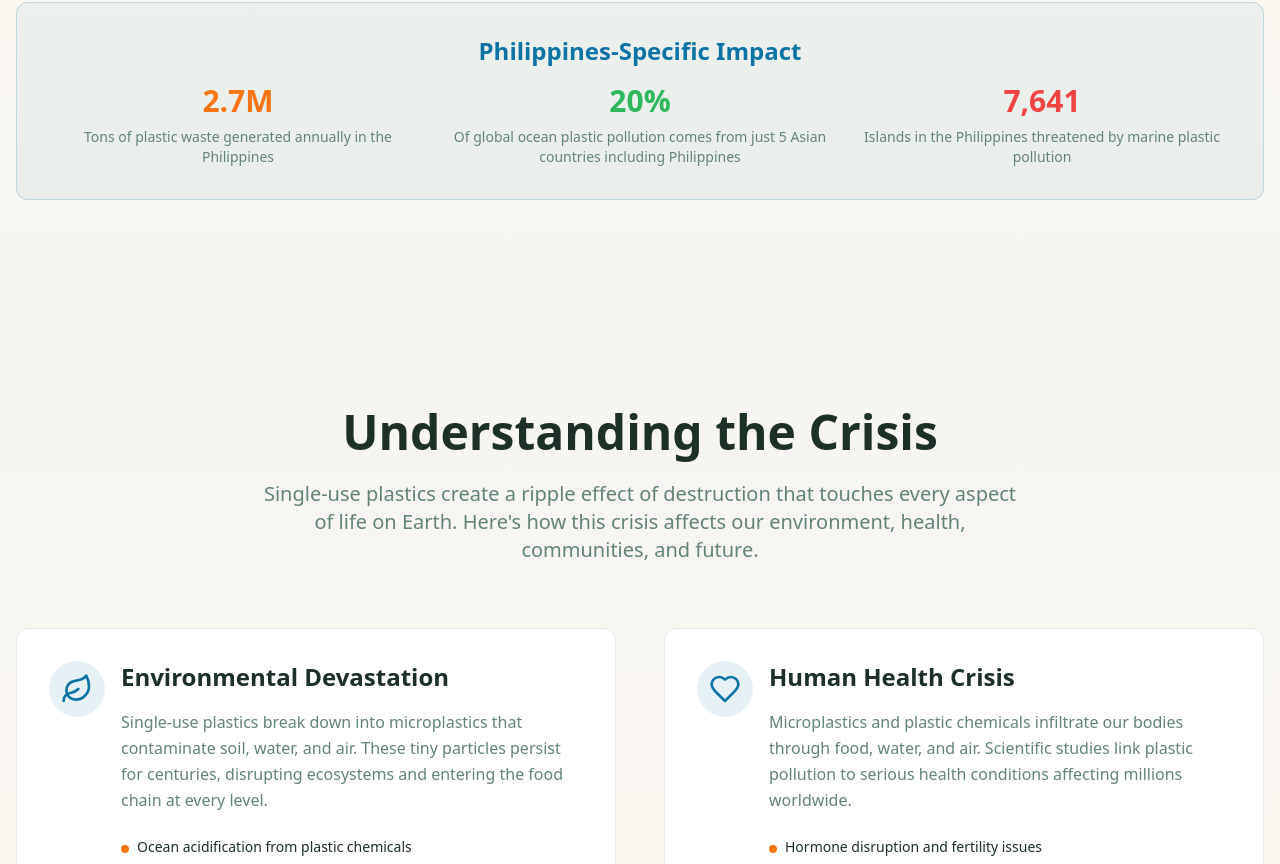
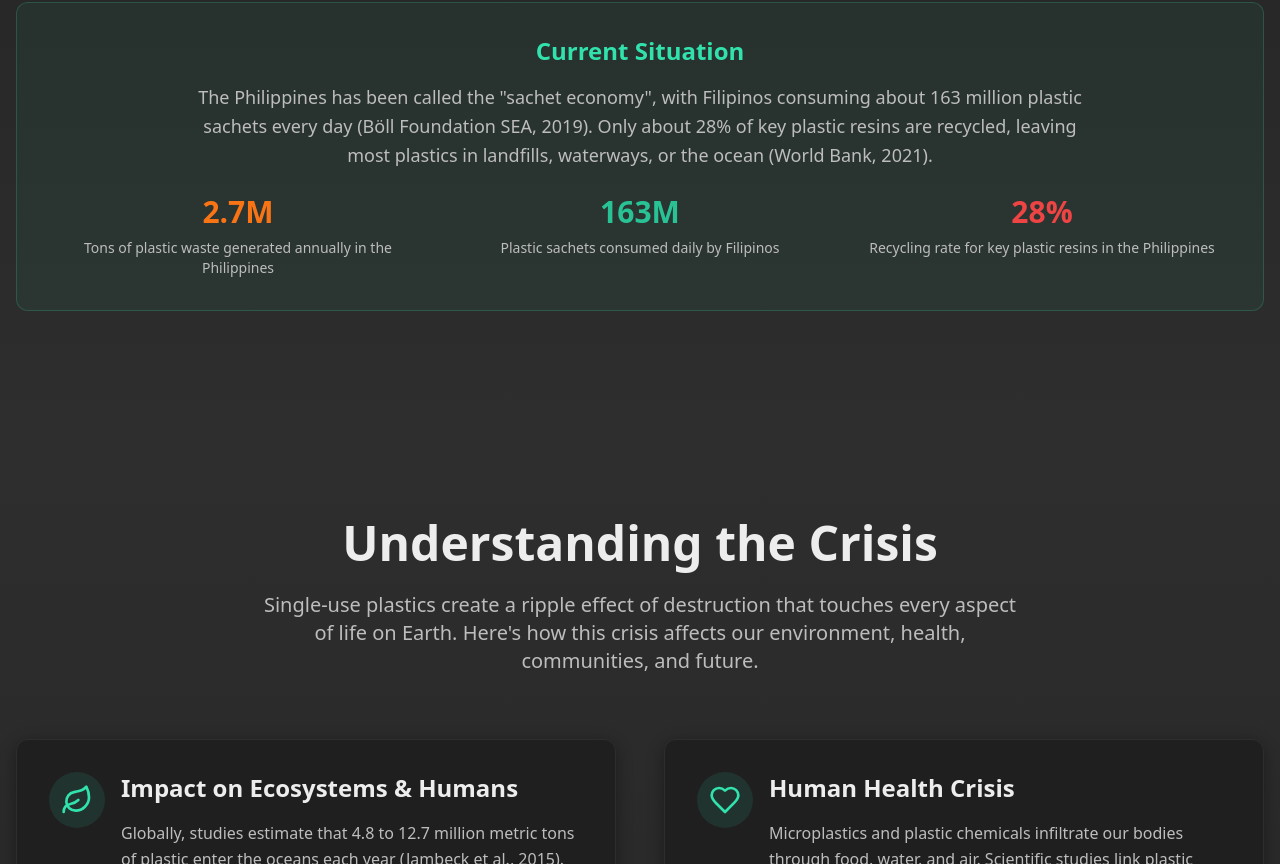
Before and after one commit to whosee21/plastic-foe-hero, a React (Vite) app: page / in a window 1280 px wide. Shown: the part 1456-2320 px from the top of the page. Built offline with nearby package versions, Linux system fonts and the light colour scheme; the HTML template or start-up script is replaced by a standard one.

Commit message:
Apply theme and interactions

```diff
--- a/src/components/EducationalContent.tsx
+++ b/src/components/EducationalContent.tsx
@@ -1,8 +1,8 @@
 import { Heart, Leaf, Users, AlertTriangle } from 'lucide-react';
 const impacts = [{
   icon: Leaf,
-  title: "Environmental Devastation",
-  description: "Single-use plastics break down into microplastics that contaminate soil, water, and air. These tiny particles persist for centuries, disrupting ecosystems and entering the food chain at every level.",
+  title: "Impact on Ecosystems & Humans",
+  description: "Globally, studies estimate that 4.8 to 12.7 million metric tons of plastic enter the oceans each year (Jambeck et al., 2015). Once in the marine environment, plastics break down into microplastics that harm ecosystems and can even enter the human food chain. Research shows that plastic debris causes entanglement, ingestion, and habitat damage for countless species (Gall & Thompson, 2015).",
   effects: ["Ocean acidification from plastic chemicals", "Habitat destruction in marine and terrestrial environments", "Disruption of natural carbon cycles", "Contamination of agricultural lands"]
 }, {
   icon: Heart,
@@ -11,8 +11,8 @@ const impacts = [{
   effects: ["Hormone disruption and fertility issues", "Increased cancer risks from toxic chemicals", "Respiratory problems from airborne microplastics", "Cardiovascular disease links to plastic additives"]
 }, {
   icon: Users,
-  title: "Community Impact",
-  description: "Plastic pollution disproportionately affects vulnerable communities, particularly in developing nations. Waste management failures create environmental injustice and economic hardship.",
+  title: "Why It Matters",
+  description: "Plastic pollution not only harms marine animals but also threatens livelihoods, fisheries, and human health. The United Nations warns that single-use plastics are one of the greatest environmental threats of our time (UNEP, 2018).",
   effects: ["Coastal communities losing livelihoods to pollution", "Indigenous peoples facing cultural site contamination", "Low-income areas bearing waste disposal burden", "Tourism industry losses from polluted environments"]
 }, {
   icon: AlertTriangle,
@@ -36,9 +36,10 @@ export const EducationalContent = () => {
         <div className="grid grid-cols-1 lg:grid-cols-2 gap-12">
           {impacts.map((impact, index) => {
           const IconComponent = impact.icon;
-          return <div key={index} className="p-8 rounded-xl bg-card border border-border shadow-soft hover:shadow-strong transition-all duration-300 animate-fade-up" style={{
-            animationDelay: `${index * 0.3}s`
-          }}>
+           return <div key={index} className="p-8 rounded-xl bg-card border border-border card-hover animate-fade-up" style={{
+             animationDelay: `${index * 0.3}s`,
+             boxShadow: 'var(--shadow-card)'
+           }}>
                 <div className="flex items-start space-x-4">
                   <div className="flex-shrink-0 p-3 rounded-full bg-primary/10">
                     <IconComponent className="w-8 h-8 text-primary" />
--- a/src/components/SourcesSection.tsx
+++ b/src/components/SourcesSection.tsx
@@ -2,27 +2,27 @@ export const SourcesSection = () => {
   const sources = [
     {
       title: "World Bank (2021)",
-      description: "Report on plastic waste generation and recycling challenges in the Philippines.",
+      description: "Market Study for the Philippines: Plastics Circularity Opportunities and Barriers. World Bank Group.",
       url: "https://openknowledge.worldbank.org/handle/10986/35608"
     },
     {
-      title: "Jambeck et al. (2015)",
-      description: "Study on how plastic waste enters oceans from land.",
+      title: "Jambeck, J. R., Geyer, R., Wilcox, C., Siegler, T. R., Perryman, M., Andrady, A., Narayan, R., & Law, K. L. (2015)",
+      description: "Plastic waste inputs from land into the ocean. Science, 347(6223), 768–771.",
       url: "https://doi.org/10.1126/science.1260352"
     },
     {
-      title: "Böll Foundation SEA (2019)",
-      description: "Plastic Atlas highlighting global and Philippine plastic use, including sachet economy.",
+      title: "Böll Foundation Southeast Asia (2019)",
+      description: "Plastic Atlas: Facts and figures about the world of synthetic polymers.",
       url: "https://ph.boell.org/en/2019/09/25/plastic-atlas"
     },
     {
-      title: "Gall & Thompson (2015)",
-      description: "Research on how plastic debris affects marine animals and ecosystems.",
+      title: "Gall, S. C., & Thompson, R. C. (2015)",
+      description: "The impact of debris on marine life. Marine Pollution Bulletin, 92(1–2), 170–179.",
       url: "https://doi.org/10.1016/j.marpolbul.2014.12.041"
     },
     {
       title: "United Nations Environment Programme (2018)",
-      description: "Global roadmap on reducing single-use plastics.",
+      description: "Single-use plastics: A roadmap for sustainability.",
       url: "https://www.unep.org/resources/report/single-use-plastics-roadmap-sustainability"
     }
   ];
@@ -43,11 +43,19 @@ export const SourcesSection = () => {
                 href={source.url}
                 target="_blank"
                 rel="noopener noreferrer"
-                className="font-medium text-primary hover:underline focus:underline focus:outline-none focus:ring-2 focus:ring-primary focus:ring-offset-2 rounded-sm"
+                className="font-medium text-primary-light hover:brightness-110 transition-all duration-150 ease-out focus:outline-none focus:ring-2 focus:ring-primary rounded-sm"
               >
                 {source.title}
               </a>
-              <span className="text-muted-foreground"> – {source.description}</span>
+              <span className="text-muted-foreground"> – {source.description} </span>
+              <a
+                href={source.url}
+                target="_blank"
+                rel="noopener noreferrer"
+                className="text-primary-light hover:brightness-110 transition-all duration-150 ease-out focus:outline-none focus:ring-2 focus:ring-primary rounded-sm"
+              >
+                Read here
+              </a>
             </div>
           ))}
         </div>
--- a/src/components/StatisticsSection.tsx
+++ b/src/components/StatisticsSection.tsx
@@ -39,9 +39,10 @@ export const StatisticsSection = () => {
         <div className="grid grid-cols-1 md:grid-cols-2 lg:grid-cols-4 gap-8">
           {statistics.map((stat, index) => {
           const IconComponent = stat.icon;
-          return <div key={index} className="text-center p-8 rounded-xl bg-card shadow-soft hover:shadow-strong transition-all duration-300 transform hover:scale-105 animate-fade-up" style={{
-            animationDelay: `${index * 0.2}s`
-          }}>
+           return <div key={index} className="text-center p-8 rounded-xl bg-card card-hover animate-fade-up" style={{
+             animationDelay: `${index * 0.2}s`,
+             boxShadow: 'var(--shadow-card)'
+           }}>
                 <div className={`inline-flex p-4 rounded-full bg-muted mb-6 ${stat.color}`}>
                   <IconComponent className="w-8 h-8" />
                 </div>
@@ -64,20 +65,23 @@ export const StatisticsSection = () => {
         <div className="mt-16 p-8 rounded-xl bg-primary/5 border border-primary/20">
           <div className="text-center">
             <h3 className="text-2xl font-bold mb-4 text-primary">
-              Philippines-Specific Impact
+              Current Situation
             </h3>
+            <p className="text-lg text-muted-foreground mb-6 max-w-4xl mx-auto leading-relaxed">
+              The Philippines has been called the "sachet economy", with Filipinos consuming about 163 million plastic sachets every day (Böll Foundation SEA, 2019). Only about 28% of key plastic resins are recycled, leaving most plastics in landfills, waterways, or the ocean (World Bank, 2021).
+            </p>
             <div className="grid grid-cols-1 md:grid-cols-3 gap-6 text-center">
               <div>
                 <div className="text-3xl font-bold text-urgent mb-2">2.7M</div>
                 <p className="text-sm text-muted-foreground">Tons of plastic waste generated annually in the Philippines</p>
               </div>
               <div>
-                <div className="text-3xl font-bold text-secondary mb-2">20%</div>
-                <p className="text-sm text-muted-foreground">Of global ocean plastic pollution comes from just 5 Asian countries including Philippines</p>
+                <div className="text-3xl font-bold text-secondary mb-2">163M</div>
+                <p className="text-sm text-muted-foreground">Plastic sachets consumed daily by Filipinos</p>
               </div>
               <div>
-                <div className="text-3xl font-bold text-destructive mb-2">7,641</div>
-                <p className="text-sm text-muted-foreground">Islands in the Philippines threatened by marine plastic pollution</p>
+                <div className="text-3xl font-bold text-destructive mb-2">28%</div>
+                <p className="text-sm text-muted-foreground">Recycling rate for key plastic resins in the Philippines</p>
               </div>
             </div>
           </div>
--- a/src/index.css
+++ b/src/index.css
@@ -6,59 +6,63 @@
 
 @layer base {
   :root {
-    --background: 48 100% 98%;
-    --foreground: 156 25% 15%;
+    /* Semi-dark theme with charcoal gradient background */
+    --background: 0 0% 12%; /* #1e1e1e */
+    --background-secondary: 0 0% 15%; /* #262626 */
+    --foreground: 0 0% 93%; /* #ECECEC body text */
 
-    --card: 0 0% 100%;
-    --card-foreground: 156 25% 15%;
+    --card: 0 0% 12%; /* #1F1F1F - raised panels */
+    --card-foreground: 0 0% 93%;
 
-    --popover: 0 0% 100%;
-    --popover-foreground: 156 25% 15%;
+    --popover: 0 0% 12%;
+    --popover-foreground: 0 0% 93%;
 
-    /* Ocean-inspired primary */
-    --primary: 200 85% 35%;
-    --primary-foreground: 0 0% 98%;
-    --primary-light: 200 75% 55%;
-    --primary-dark: 200 90% 25%;
+    /* Teal/aqua accent for headings - #3DDC97 */
+    --primary: 162 75% 54%;
+    --primary-foreground: 0 0% 100%;
+    --primary-light: 162 70% 64%; /* #4FE3B0 - links */
+    --primary-dark: 162 65% 44%; /* #39C89A - visited links */
 
-    /* Forest green secondary */
-    --secondary: 140 60% 45%;
-    --secondary-foreground: 0 0% 98%;
-    --secondary-light: 140 55% 65%;
-    --secondary-dark: 140 70% 35%;
+    /* Button/CTA color - #2CB67D */
+    --secondary: 162 65% 46%;
+    --secondary-foreground: 0 0% 100%;
+    --secondary-light: 162 60% 56%;
+    --secondary-dark: 162 70% 36%;
 
-    /* Earth tones */
-    --earth: 35 40% 70%;
-    --earth-foreground: 156 25% 15%;
-    --earth-dark: 35 50% 50%;
+    /* Earth tones adjusted for dark theme */
+    --earth: 35 40% 60%;
+    --earth-foreground: 0 0% 93%;
+    --earth-dark: 35 50% 40%;
 
     /* Urgent action colors */
     --urgent: 25 95% 53%;
-    --urgent-foreground: 0 0% 98%;
+    --urgent-foreground: 0 0% 100%;
     --urgent-light: 25 90% 63%;
 
-    --muted: 48 30% 95%;
-    --muted-foreground: 156 15% 45%;
+    --muted: 0 0% 18%; /* Slightly lighter than card */
+    --muted-foreground: 0 0% 74%; /* #BDBDBD secondary text */
 
-    --accent: 140 60% 45%;
-    --accent-foreground: 0 0% 98%;
+    --accent: 162 75% 54%;
+    --accent-foreground: 0 0% 100%;
 
     --destructive: 0 84.2% 60.2%;
-    --destructive-foreground: 0 0% 98%;
+    --destructive-foreground: 0 0% 100%;
 
-    --border: 48 20% 90%;
-    --input: 48 20% 90%;
-    --ring: 200 85% 35%;
+    --border: 0 0% 18%; /* #2F2F2F dividers */
+    --input: 0 0% 18%;
+    --ring: 162 75% 54%; /* Teal focus ring */
 
     /* Custom gradients */
+    --gradient-background: linear-gradient(180deg, hsl(var(--background)), hsl(var(--background-secondary)));
     --gradient-ocean: linear-gradient(135deg, hsl(var(--primary)), hsl(var(--primary-light)));
     --gradient-earth: linear-gradient(135deg, hsl(var(--secondary)), hsl(var(--earth)));
     --gradient-hero: linear-gradient(180deg, hsl(var(--primary-dark)), hsl(var(--primary)));
     --gradient-action: linear-gradient(135deg, hsl(var(--urgent)), hsl(var(--urgent-light)));
 
-    /* Shadows */
-    --shadow-soft: 0 4px 20px hsla(var(--primary), 0.1);
-    --shadow-strong: 0 8px 40px hsla(var(--primary), 0.2);
+    /* Shadows - soft shadow with blur 16 */
+    --shadow-soft: 0 4px 16px rgba(0, 0, 0, 0.35);
+    --shadow-strong: 0 8px 24px rgba(0, 0, 0, 0.45);
+    --shadow-card: 0 4px 16px rgba(0, 0, 0, 0.35);
     --shadow-urgent: 0 4px 20px hsla(var(--urgent), 0.3);
 
     --radius: 0.5rem;
@@ -125,6 +129,78 @@
   }
 
   body {
-    @apply bg-background text-foreground;
+    @apply text-foreground;
+    font-size: 16px;
+    line-height: 1.6;
+    background: var(--gradient-background);
+  }
+
+  /* Motion-safe: respect prefers-reduced-motion */
+  @media (prefers-reduced-motion: reduce) {
+    *,
+    *::before,
+    *::after {
+      animation-duration: 0.01ms !important;
+      animation-iteration-count: 1 !important;
+      transition-duration: 0.01ms !important;
+    }
+  }
+
+  /* Link animations and interactions */
+  a {
+    @apply transition-all duration-150 ease-out;
+    color: hsl(var(--primary-light));
+  }
+
+  a:hover {
+    filter: brightness(1.1);
+    text-decoration: underline;
+  }
+
+  a:visited {
+    color: hsl(var(--primary-dark));
+  }
+
+  a:focus {
+    @apply outline-none ring-2 ring-primary;
+    border-radius: 2px;
+  }
+
+  /* Button hover effects */
+  button {
+    @apply transition-all duration-150 ease-out;
+  }
+
+  button:hover {
+    filter: brightness(1.08);
+    transform: translateY(-1px);
+  }
+
+  button:active {
+    transform: translateY(0);
+  }
+
+  button:focus {
+    @apply outline-none ring-2 ring-primary;
+    border-radius: 4px;
+  }
+
+  /* Card hover effects - intensify shadow without lift */
+  .card-hover:hover {
+    box-shadow: var(--shadow-strong);
+  }
+
+  /* Navigation underline animation */
+  .nav-link {
+    @apply relative;
+  }
+
+  .nav-link::after {
+    content: '';
+    @apply absolute bottom-0 left-0 w-full h-0.5 bg-primary scale-x-0 origin-center transition-transform duration-180 ease-out;
+  }
+
+  .nav-link:hover::after {
+    @apply scale-x-100;
   }
 }
```
Also changed, not shown: src/components/ui/button.tsx (+10 -10 lines).
